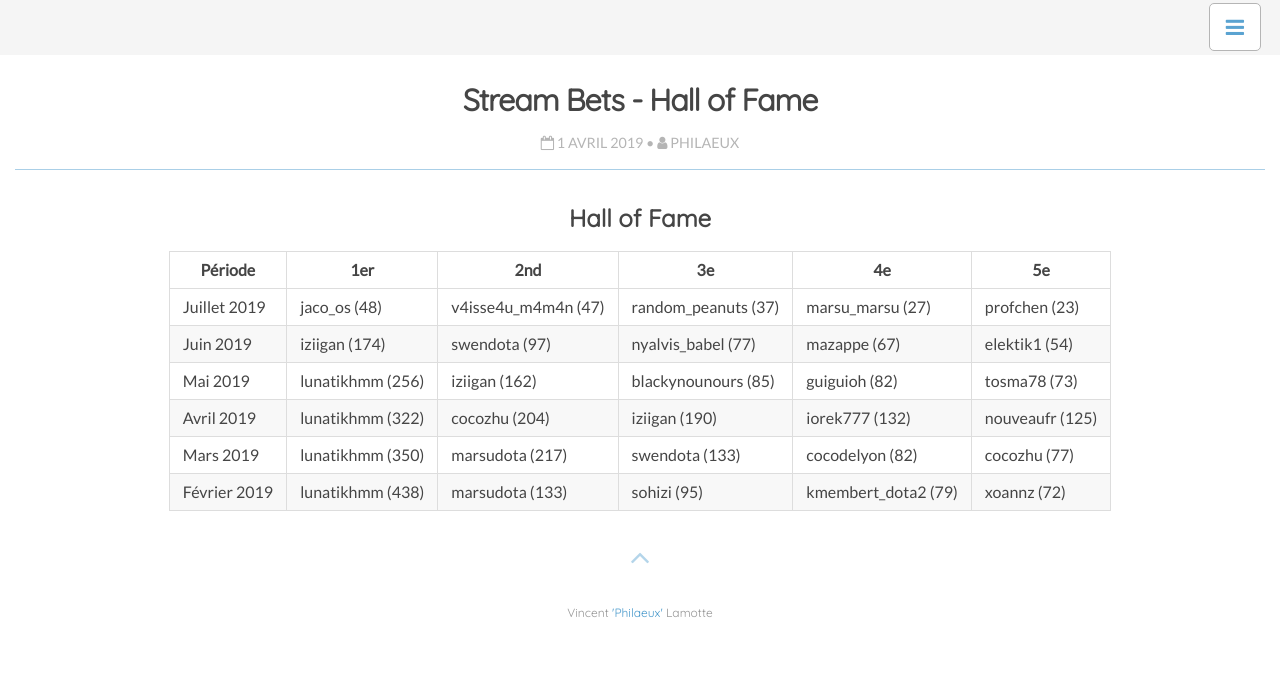
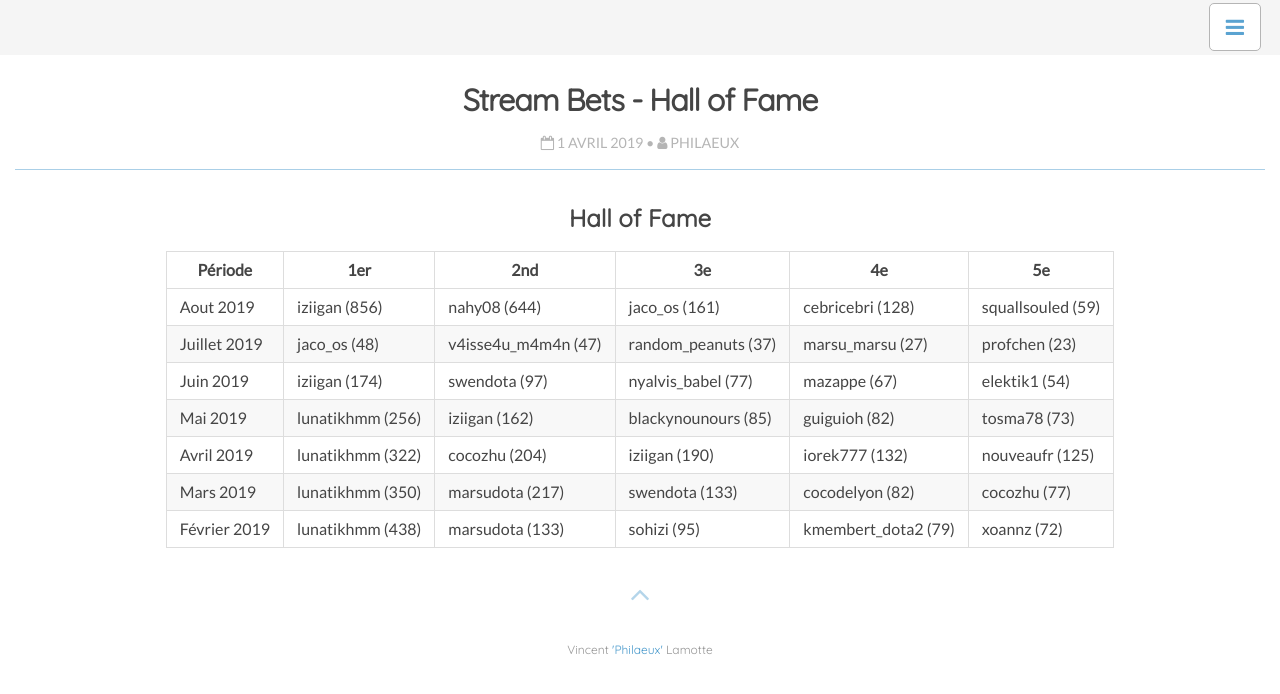
Before and after one commit to Philaeux/philaeux.github.io, a Jekyll site: the page built from _posts/2019-04-01-stream-fame.md, in a window 1280 px wide. Shown: the top 694 px of the page. Built offline with Jekyll 4.4.1, drawn with Linux system fonts in a browser that asks for light colours; nearby versions of some CDN libraries.

Commit message:
August HOF

```diff
--- a/_posts/2019-04-01-stream-fame.md
+++ b/_posts/2019-04-01-stream-fame.md
@@ -11,6 +11,7 @@ tags: twitch
 
 | Période | 1er | 2nd | 3e | 4e | 5e |
 |-------|--------|---------|
+| Aout 2019 | iziigan (856) | nahy08 (644) | jaco_os (161) | cebricebri (128) | squallsouled (59) |
 | Juillet 2019 | jaco_os (48) | v4isse4u_m4m4n (47) | random_peanuts (37) | marsu_marsu (27) | profchen (23) |
 | Juin 2019 | iziigan (174) | swendota (97) | nyalvis_babel (77) | mazappe (67) | elektik1 (54) |
 | Mai 2019 | lunatikhmm (256) | iziigan  (162) | blackynounours  (85) | guiguioh  (82) | tosma78  (73) |
```
